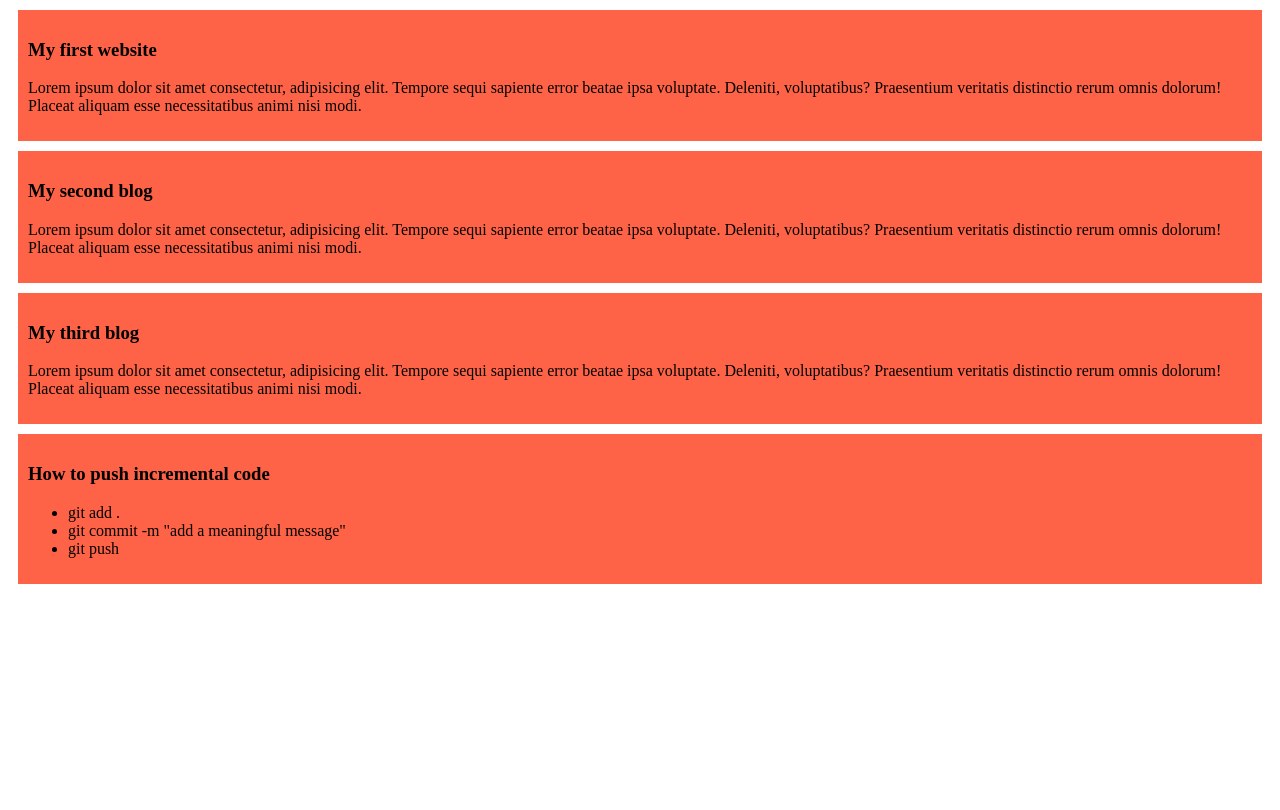
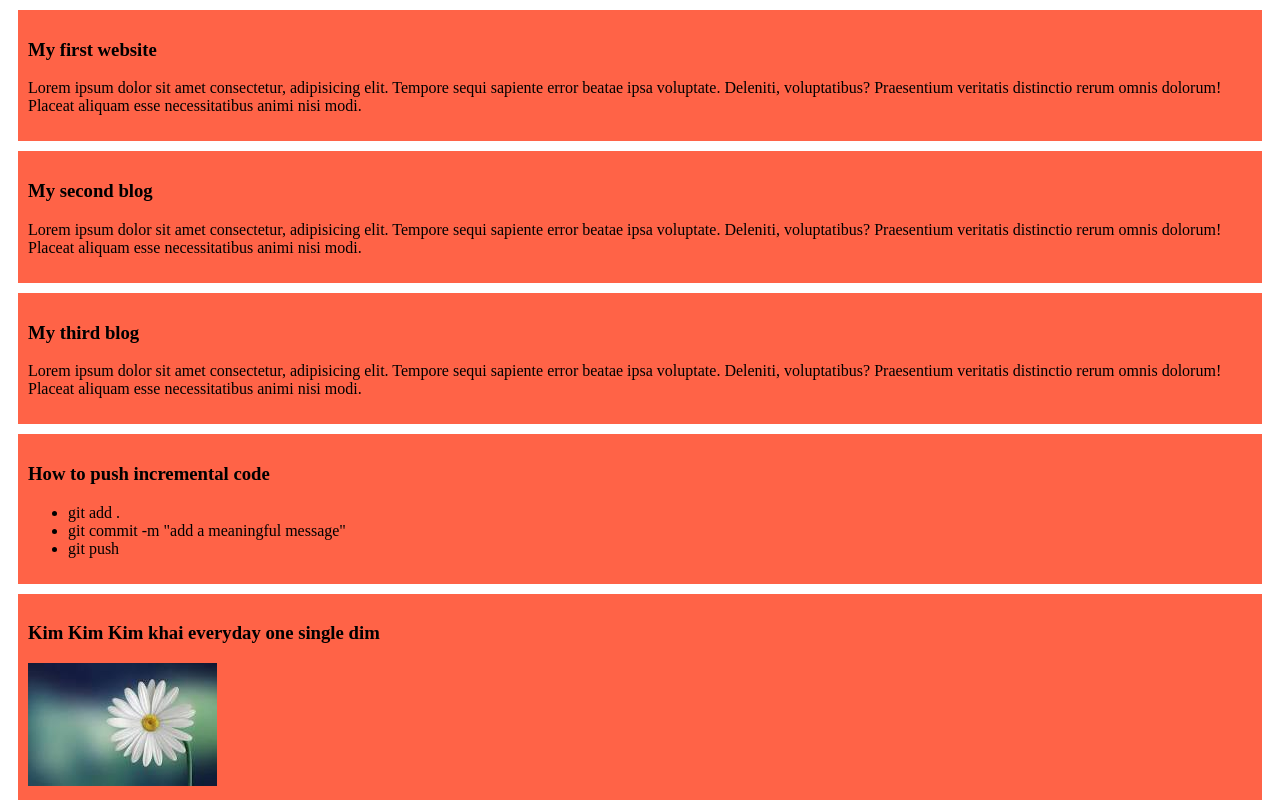
Before and after one commit to nazmus2575/my-simple-website, a plain HTML site: page index.html in a window 1280 px wide. Drawn offline with Linux system fonts and the light colour scheme.

Commit message:
git added kim with a dim

```diff
--- a/index.html
+++ b/index.html
@@ -27,5 +27,9 @@
             <li>git push</li>
         </ul>
     </div>
+    <div>
+        <h3>Kim Kim Kim khai everyday one single dim</h3>
+        <img src="images/Kim.jpg" alt="">
+    </div>
 </body>
 </html>
```
Also changed, not shown: images/Kim.jpg (added).
